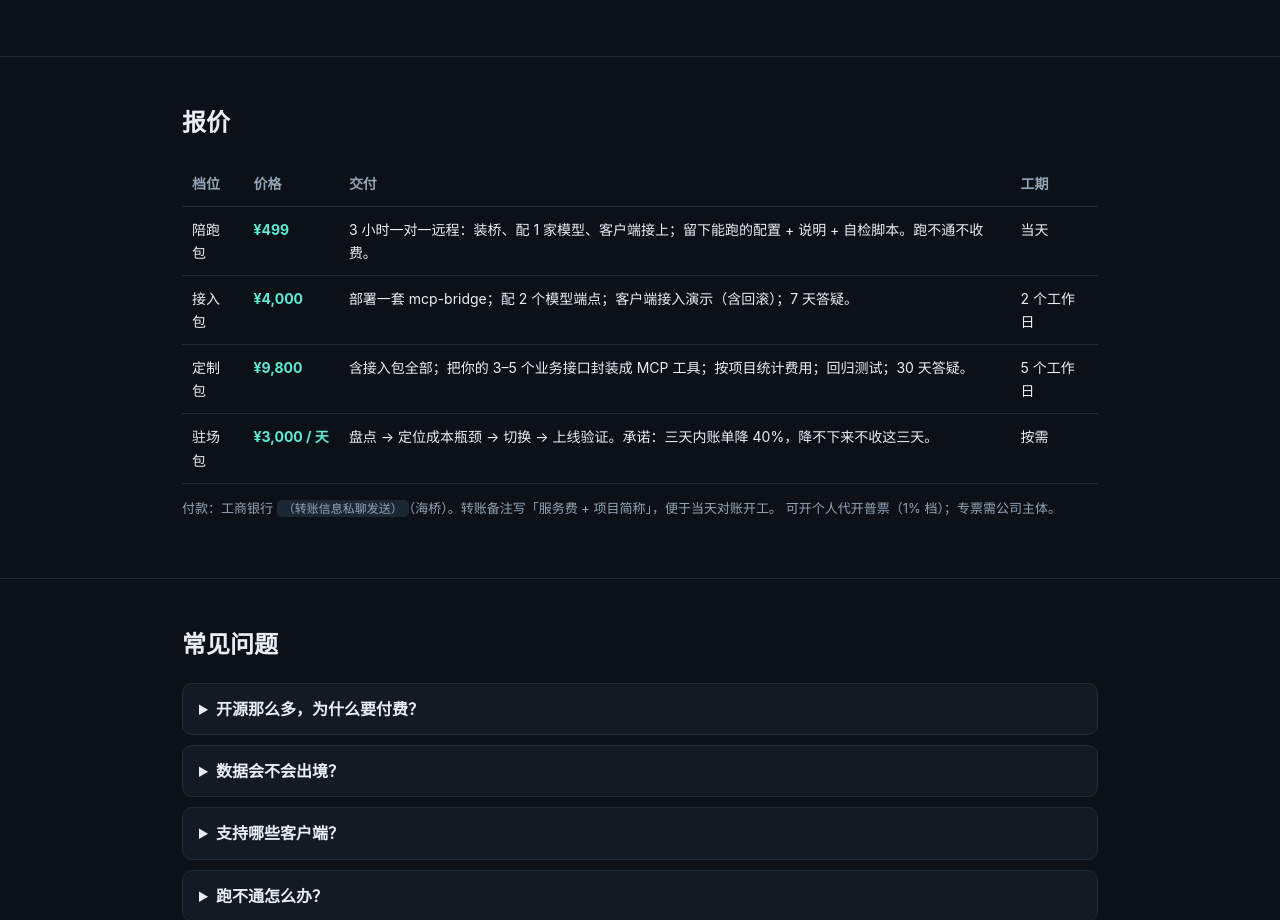
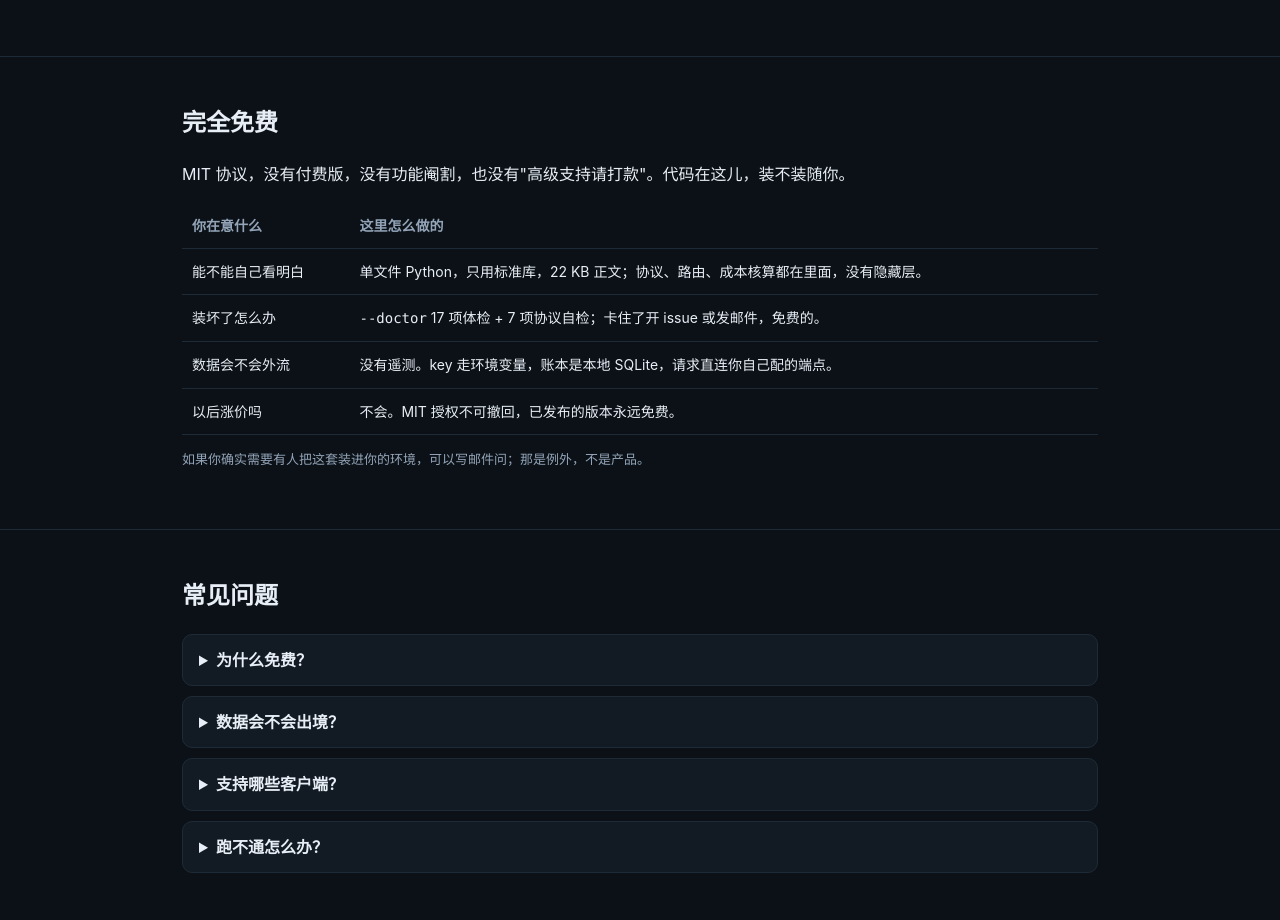
Before and after one commit to zhangbotong92-cyber/mcp-bridge, a plain HTML site: page docs/index.html in a window 1280 px wide. Shown: the part 1880-2800 px from the top of the page. Drawn offline with Linux system fonts and the light colour scheme.

Commit message:
site: pricing removed — MIT, permanently free

```diff
--- a/docs/index.html
+++ b/docs/index.html
@@ -81,8 +81,7 @@
     </p>
     <div class="cta">
       <a class="btn primary" href="diagnose.html">报错？免费诊断</a>
-      <a class="btn ghost" href="mailto:1024720334@qq.com?subject=mcp-bridge%20setup%20help">预约陪跑 ¥499</a>
-      <a class="btn ghost" href="#price">看报价</a>
+      <a class="btn ghost" href="https://github.com/zhangbotong92-cyber/mcp-bridge">GitHub（MIT，免费）</a>
       <a class="btn ghost" href="#start">30 秒看它跑</a>
     </div>
     <p class="note" style="margin-top:18px">
@@ -150,57 +149,39 @@ ACME-官网             1           11            8     0.0000        0</code></
   </div>
 </section>
 
-<section id="price">
+<section id="free">
   <div class="wrap">
-    <h2>报价</h2>
+    <h2>完全免费</h2>
+    <p>MIT 协议，没有付费版，没有功能阉割，也没有"高级支持请打款"。代码在这儿，装不装随你。</p>
     <table>
-      <tr><th>档位</th><th>价格</th><th>交付</th><th>工期</th></tr>
-      <tr>
-        <td>陪跑包</td><td class="price">¥499</td>
-        <td>3 小时一对一远程：装桥、配 1 家模型、客户端接上；留下能跑的配置 + 说明 + 自检脚本。跑不通不收费。</td>
-        <td>当天</td>
-      </tr>
-      <tr>
-        <td>接入包</td><td class="price">¥4,000</td>
-        <td>部署一套 mcp-bridge；配 2 个模型端点；客户端接入演示（含回滚）；7 天答疑。</td>
-        <td>2 个工作日</td>
-      </tr>
-      <tr>
-        <td>定制包</td><td class="price">¥9,800</td>
-        <td>含接入包全部；把你的 3–5 个业务接口封装成 MCP 工具；按项目统计费用；回归测试；30 天答疑。</td>
-        <td>5 个工作日</td>
-      </tr>
-      <tr>
-        <td>驻场包</td><td class="price">¥3,000 / 天</td>
-        <td>盘点 → 定位成本瓶颈 → 切换 → 上线验证。承诺：三天内账单降 40%，降不下来不收这三天。</td>
-        <td>按需</td>
-      </tr>
+      <tr><th>你在意什么</th><th>这里怎么做的</th></tr>
+      <tr><td>能不能自己看明白</td><td>单文件 Python，只用标准库，22 KB 正文；协议、路由、成本核算都在里面，没有隐藏层。</td></tr>
+      <tr><td>装坏了怎么办</td><td><code>--doctor</code> 17 项体检 + 7 项协议自检；卡住了开 issue 或发邮件，免费的。</td></tr>
+      <tr><td>数据会不会外流</td><td>没有遥测。key 走环境变量，账本是本地 SQLite，请求直连你自己配的端点。</td></tr>
+      <tr><td>以后涨价吗</td><td>不会。MIT 授权不可撤回，已发布的版本永远免费。</td></tr>
     </table>
-    <p class="note" style="margin-top:14px">
-      付款：工商银行 <span class="kbd">（转账信息私聊发送）</span>（海桥）。转账备注写「服务费 + 项目简称」，便于当天对账开工。
-      可开个人代开普票（1% 档）；专票需公司主体。
-    </p>
+    <p class="note" style="margin-top:14px">如果你确实需要有人把这套装进你的环境，可以写邮件问；那是例外，不是产品。</p>
   </div>
 </section>
 
 <section>
   <div class="wrap">
     <h2>常见问题</h2>
-    <details><summary>开源那么多，为什么要付费？</summary>
-      <p>开源给的是代码，付费买的是「你这套环境能跑起来」+ 出问题有人兜。你要是自己能调，直接用开源版，我不劝。</p></details>
+    <details><summary>为什么免费？</summary>
+      <p>因为它现在是我拿得出手的作品，不是货架上的商品。免费能换来更多真实使用和反馈，比收几笔钱有用。</p></details>
     <details><summary>数据会不会出境？</summary>
       <p>默认路径就是本机或你内网的端点；用量账本存在本地 SQLite，不上传。</p></details>
     <details><summary>支持哪些客户端？</summary>
       <p>任何支持 MCP 的：Claude Code、Cursor、Cline、Continue 等。配置片段由安装脚本直接生成。</p></details>
     <details><summary>跑不通怎么办？</summary>
-      <p>陪跑包当天跑不通不收钱；接入包按验收标准（能跑通 + 通过回归测试）结算。</p></details>
+      <p>跑 <code>python report.py</code> 生成脱敏报告，发到 issue 或邮箱；能远程看出来的我直接说怎么改。</p></details>
   </div>
 </section>
 
 <footer>
   <div class="wrap">
     <p>海桥 · 1024720334@qq.com · 独立开发者，做模型接入层。</p>
-    <p class="note">页面最后更新：2026-11-17。报价 30 天内有效；价格含标准交付，不含模型 API 费用与你方服务器费用。</p>
+    <p class="note">页面最后更新：2026-11-18。MIT 协议，永久免费。</p>
   </div>
 </footer>
 
```
